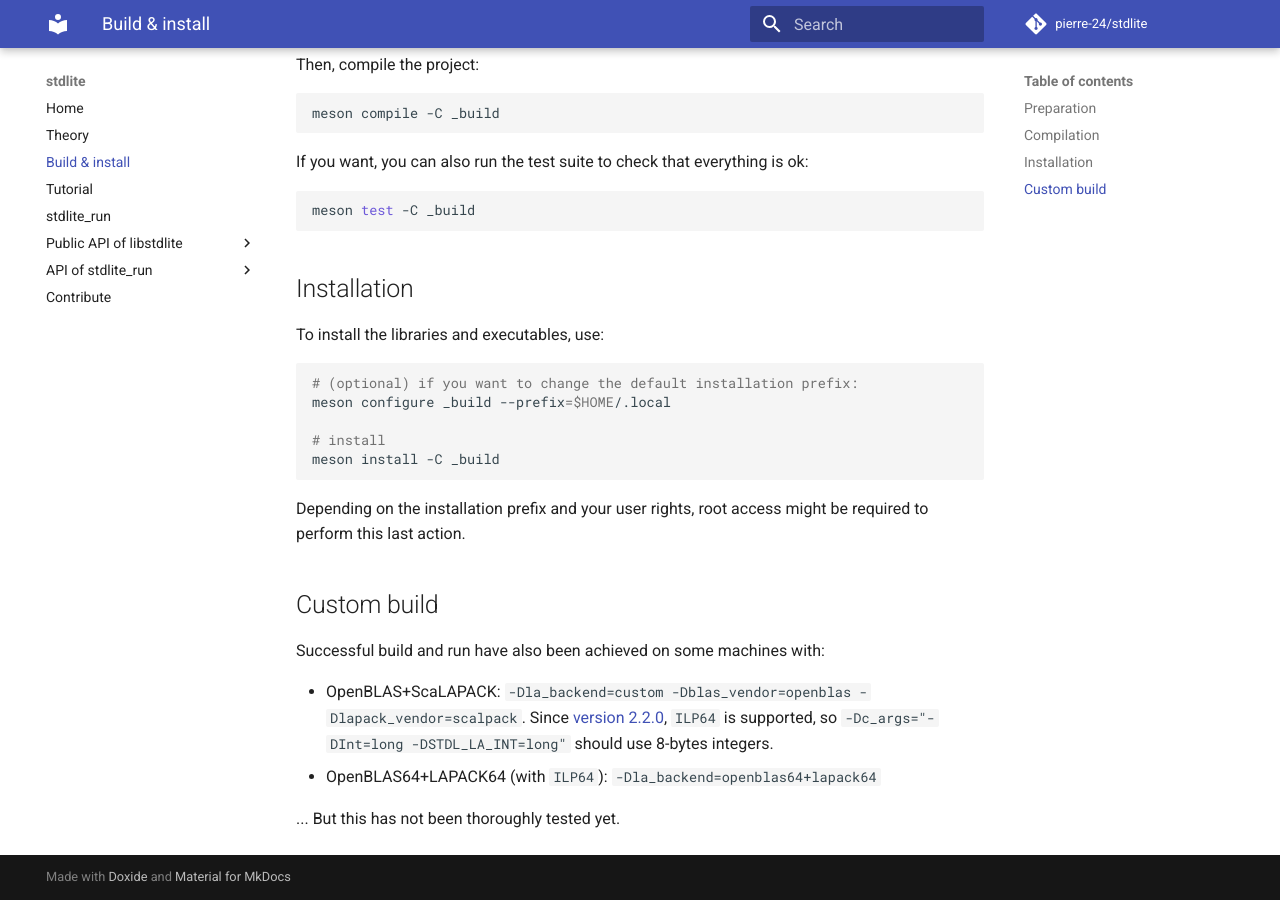
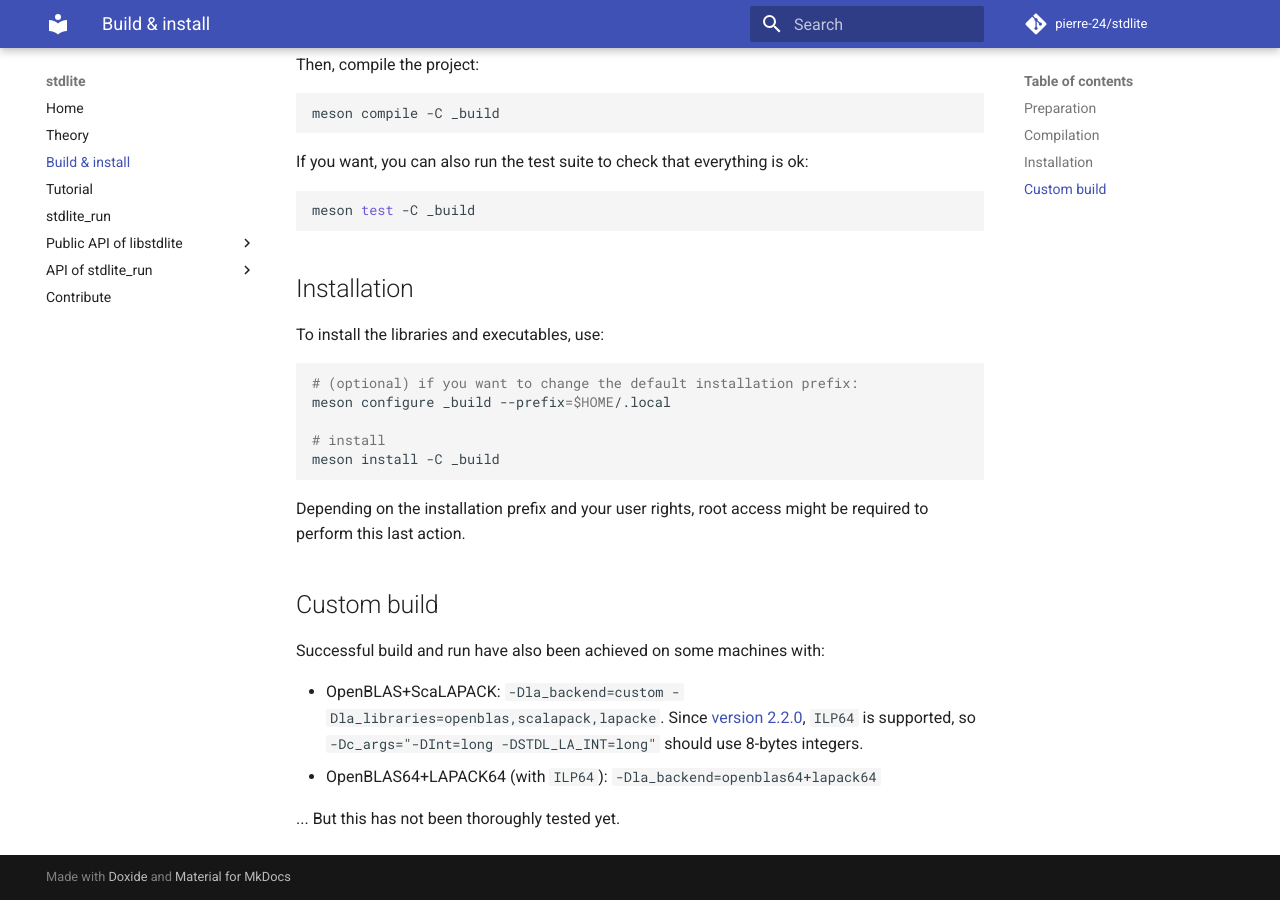
Before and after one commit to pierre-24/stdlite, an MkDocs documentation site: the page built from docs/build.md, in a window 1280 px wide and 900 px high, scrolled down 1283 px. Built offline with MkDocs 1.6.1 and Material for MkDocs 9.7.7, drawn with Linux system fonts in a browser that asks for light colours; comment, search, counter and statistics services are not loaded.

Commit message:
fix build

```diff
--- a/docs/build.md
+++ b/docs/build.md
@@ -95,7 +95,7 @@ Depending on the installation prefix and your user rights, root access might be
 
 Successful build and run have also been achieved on some machines with:
 
-+ OpenBLAS+ScaLAPACK: `-Dla_backend=custom -Dblas_vendor=openblas -Dlapack_vendor=scalpack`. Since [version 2.2.0](https://netlib.org/scalapack/scalapack-2.2.0.html), `ILP64` is supported, so `-Dc_args="-DInt=long -DSTDL_LA_INT=long"` should use 8-bytes integers.
++ OpenBLAS+ScaLAPACK: `-Dla_backend=custom -Dla_libraries=openblas,scalapack,lapacke`. Since [version 2.2.0](https://netlib.org/scalapack/scalapack-2.2.0.html), `ILP64` is supported, so `-Dc_args="-DInt=long -DSTDL_LA_INT=long"` should use 8-bytes integers.
 + OpenBLAS64+LAPACK64 (with `ILP64`): `-Dla_backend=openblas64+lapack64`
 
 ... But this has not been thoroughly tested yet.
```
Also changed, not shown: 1 other file.
